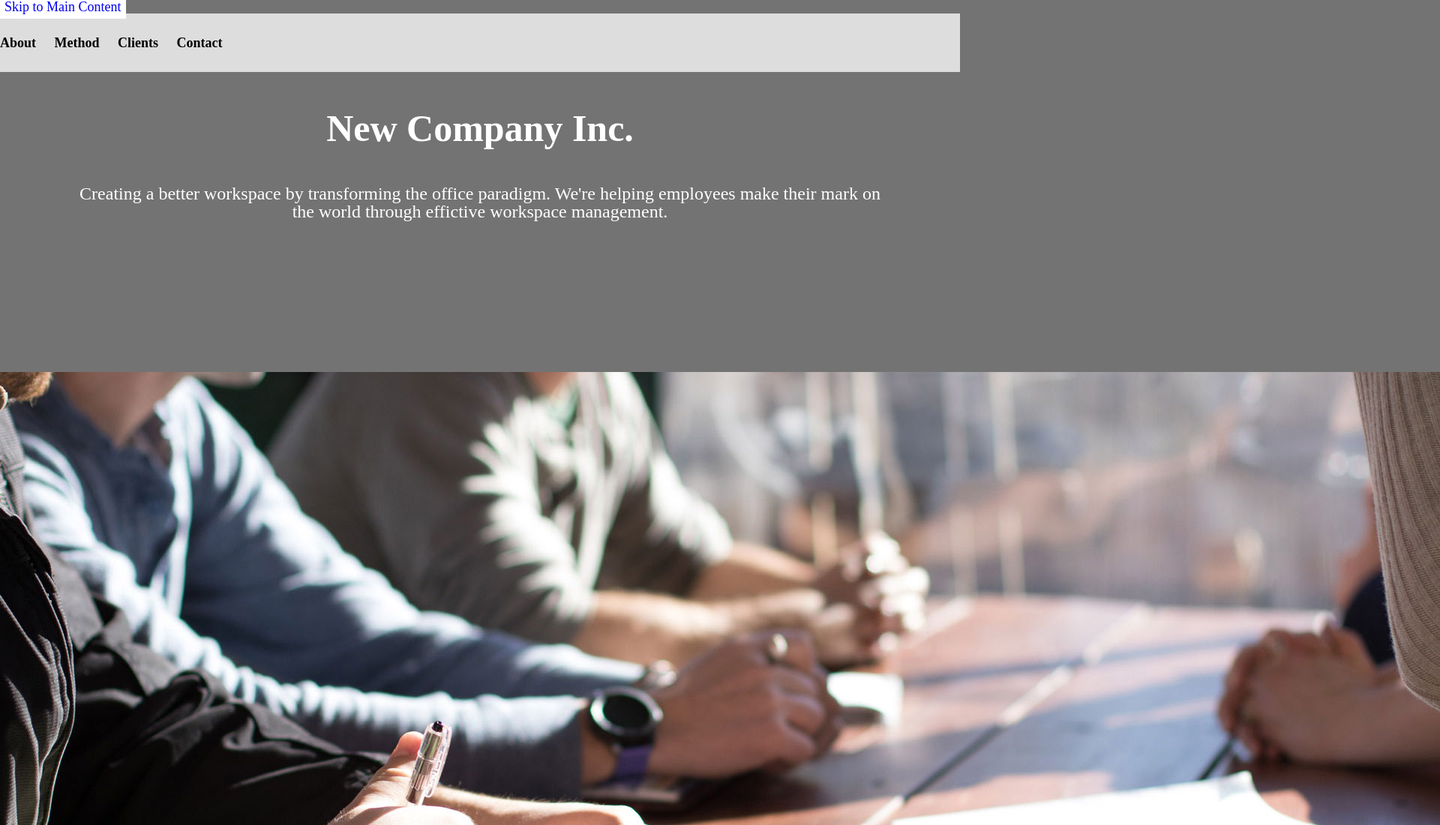
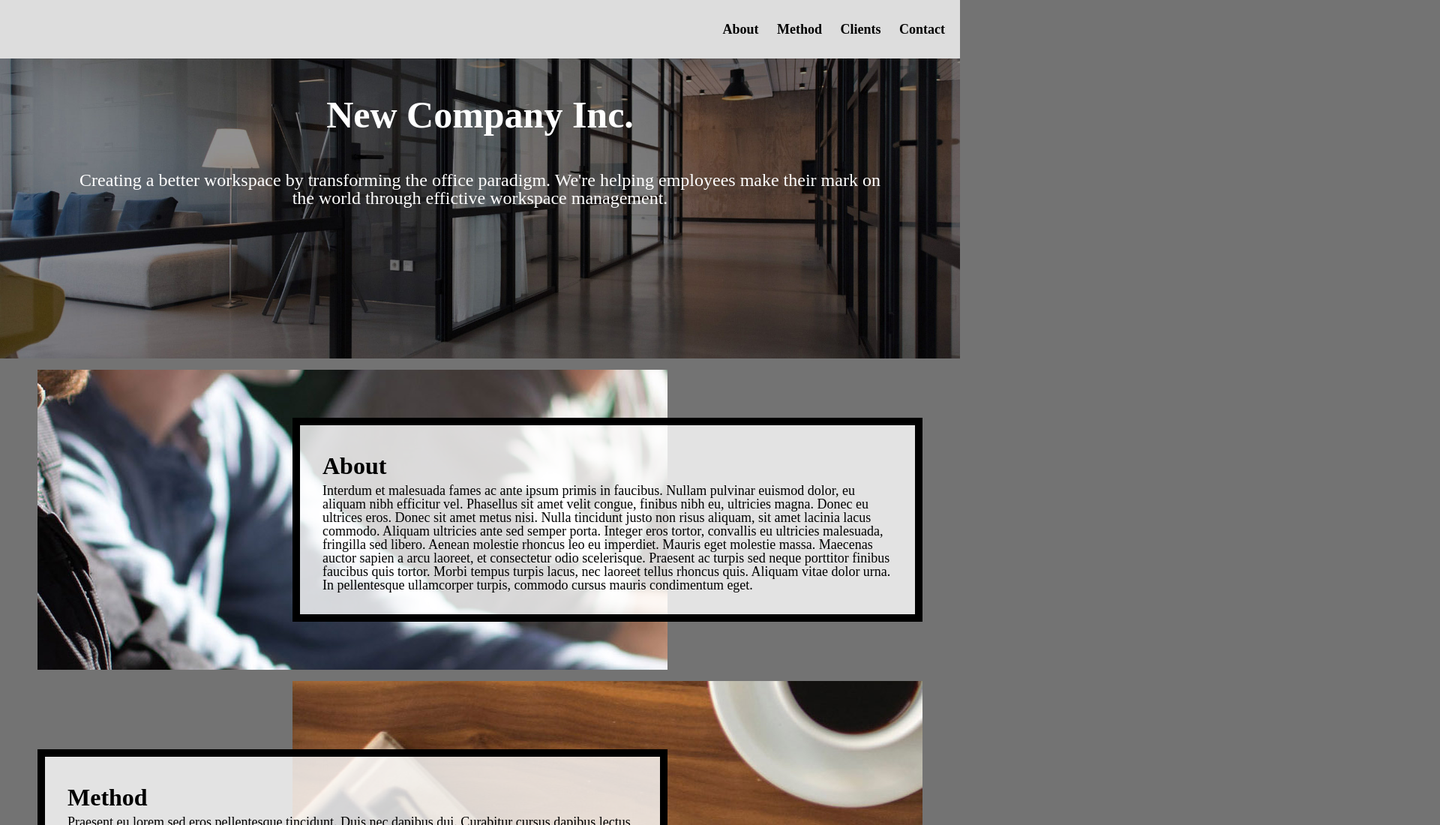
Before and after one commit to zhengsyc/homework4, a plain HTML site: page index.html in a window 1280 px wide. Shown: the top 1100 px of the page at 75% size, 1920 px wide, since content can reach past the window. Drawn offline with Linux system fonts and the light colour scheme; files that its build step writes are made by us from their sources.

Commit message:
first virsion scc

```diff
--- a/css/html5reset.css
+++ b/css/html5reset.css
@@ -56,7 +56,6 @@ a {
     font-size:100%;
     vertical-align:baseline;
     background:transparent;
-    text-decoration: none;
 }
 
 /* change colours to suit your needs */
--- a/css/style.css
+++ b/css/style.css
@@ -37,6 +37,10 @@ nav a{
 /*Write selector/rule property to add an underline when
 links in the navigation are in the hover or focus state.*/
 
+nav a:hover{
+  text-decoration: underline;
+}
+
 
 .skip a{
   background: white;
@@ -45,15 +49,23 @@ links in the navigation are in the hover or focus state.*/
   -webkit-transition: top 1s ease-out;
   transition: top 1s ease-out;
   z-index: 1;
-
+  position: absolute;
+  top: -40px;
   /*Your code here*/
 }
 
 /*Your Code Here*/
 /*Write selector/rule property to position the skip class element*/
+.skip a:focus{
+  position: absolute;
+  top: 0;
+}
 
 /*Your Code Here*/
 /*Write selector/rule property to style all elements when in focus*/
+*:focus{
+  border: 2px solid black;
+}
 
 
 nav{
@@ -74,6 +86,10 @@ footer{
 
 .container{
   /*Your Code Here*/
+  display: grid;
+  grid-template-columns: 1fr 5fr 1fr;
+  grid-template-rows: repeat(5, auto);
+  grid-row-gap: 15px;
 }
 
 header{
@@ -86,6 +102,7 @@ header{
 
   /*Your Code Here*/
   /*Set background-image to header.jpg */
+  background-image: url("../images/header.jpg");
 
 
   grid-column: 1 / -1;  /*Can you explain what this does?*/
@@ -101,33 +118,40 @@ header p{
 
 .about, .method, .clients, .contact{
   /*Your Code Here*/
+  grid-column: 2 / span 1;
 
 }
 
 .about-image, .method-image, .clients-image, .contact-image{
   /*Your Code Here*/
-
+  grid-column: 1 / -1;
+  max-height: 700px;
+  overflow: hidden;
 }
 
 .about, .about-image{
    /*Your Code Here*/
+   grid-row: 2 / span 1;
 
 }
 
 .method, .method-image{
    /*Your Code Here*/
+   grid-row: 3 / span 1;
 
 }
 
 
 .clients, .clients-image{
     /*Your Code Here*/
+    grid-row: 4 / span 1;
 
 }
 
 
 .contact, .contact-image{
     /*Your Code Here*/
+    grid-row: 5 / span 1;
 
 }
 
@@ -136,6 +160,8 @@ background-color: rgba(255, 255, 255, .8);
   border: 10px solid black;
   padding: 30px;
   /*Your code here:*/
+  align-self: center;
+  justify-self: center;
 
 }
 
@@ -144,18 +170,24 @@ background-color: rgba(255, 255, 255, .8);
   nav{
     padding: 30px 0px;
     /*Your code here:*/
+    text-align: right;
   }
 
   .container{
     /*Your code here:*/
+    display: grid;
+    grid-template-columns: 50px auto 500px auto 50px;
+    grid-template-rows: repeat(5, 400px);
   }
 
   .about, .clients, .method-image, .contact-image{
     /*Your code here:*/
+    grid-column: 3 / span 2;
   }
 
   .about-image, .clients-image, .method, .contact{
     /*Your code here:*/
+    grid-column: 2 / span 2;
   }
 }
 
--- a/index.html
+++ b/index.html
@@ -4,7 +4,7 @@
     <meta charset="utf-8">
     <meta name="viewport" content="width=device-width, initial-scale=1.0">
     <link rel="stylesheet" type="text/css" href="css/html5reset.css">
-    <link rel="stylesheet" type="text/css" href="style.css">
+    <link rel="stylesheet" type="text/css" href="css/style.css">
     <title>New Company Inc.</title>
   </head>
   <body>
```
